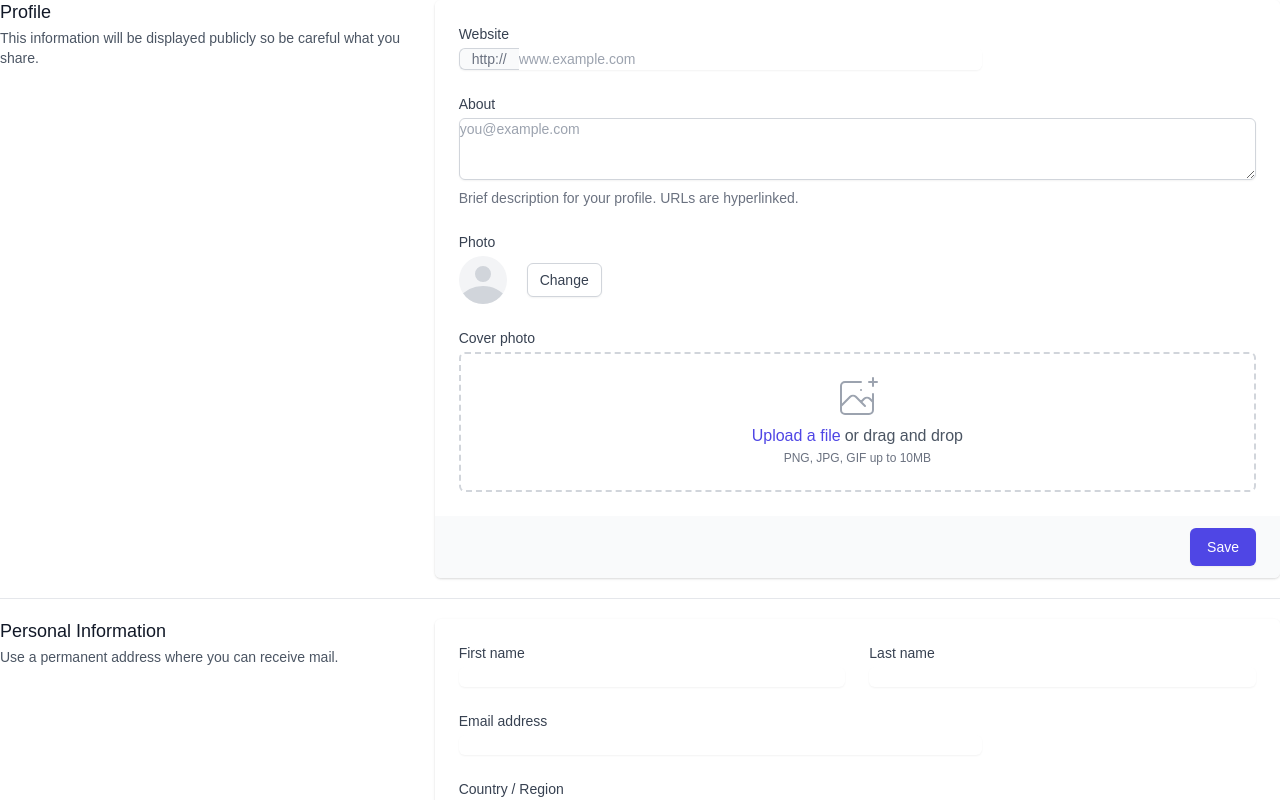
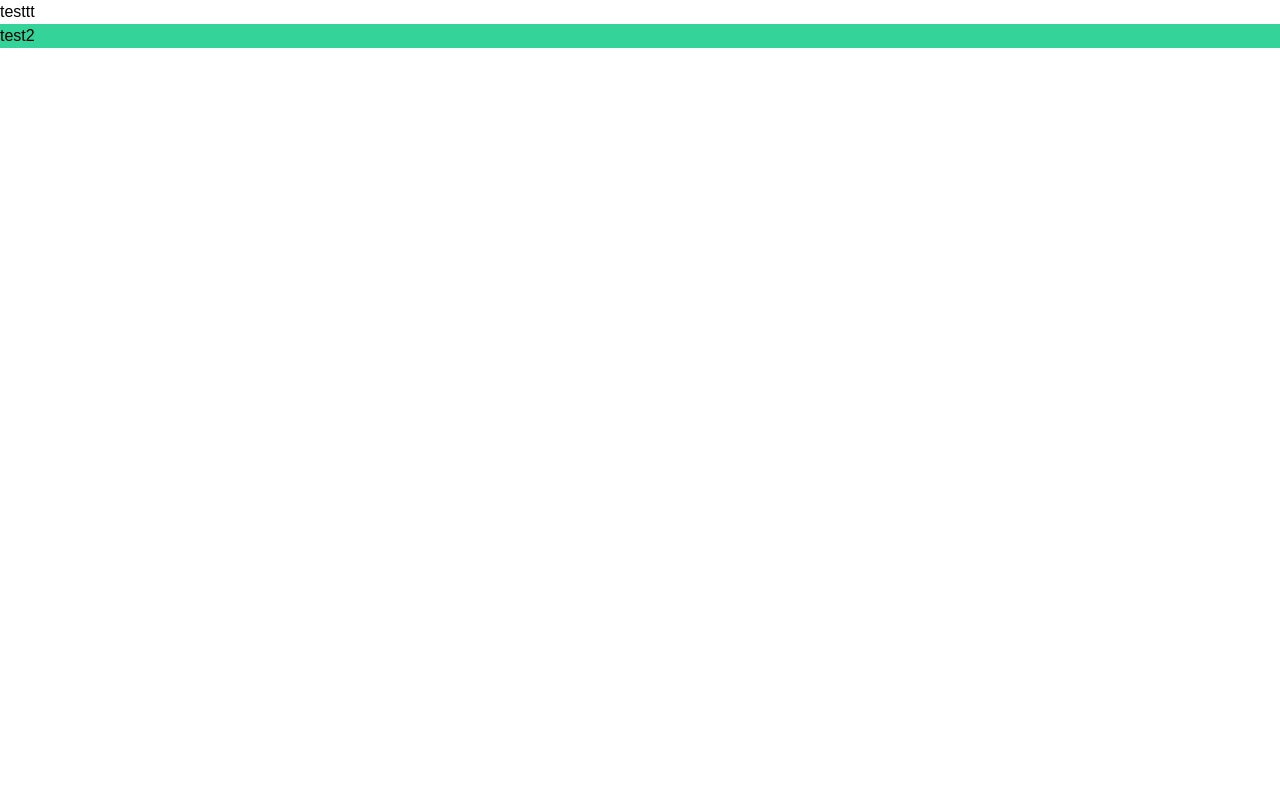
Before and after one commit to kajichulmay/socialMe, a React (Create React App) app: page / in a window 1280 px wide. Shown: the top 800 px of the page. Built offline with nearby package versions, Linux system fonts and the light colour scheme; a web font is replaced by a local one.

Commit message:
layout header and content

```diff
--- a/src/App.js
+++ b/src/App.js
@@ -1,11 +1,14 @@
 import './App.css';
+import Content from './components/layout/Content';
+import Header from './components/layout/Header';
 import TestTailwind from './components/TestTailwind';
 
 function App() {
   return (
-    <div className="App">
-      <TestTailwind />
-    </div>
+    <>
+      <Header />
+      <Content>test2</Content>
+    </>
   );
 }
 
--- /dev/null
+++ b/src/components/layout/Content.js
@@ -0,0 +1,7 @@
+import React from 'react';
+
+function Content({ children }) {
+  return <div className=" md:container md:mx-auto flex bg-green-400">{children}</div>;
+}
+
+export default Content;
--- /dev/null
+++ b/src/components/layout/Header.js
@@ -0,0 +1,7 @@
+import React from 'react';
+
+function Header({ children }) {
+  return <div className="flex">testtt</div>;
+}
+
+export default Header;
```
